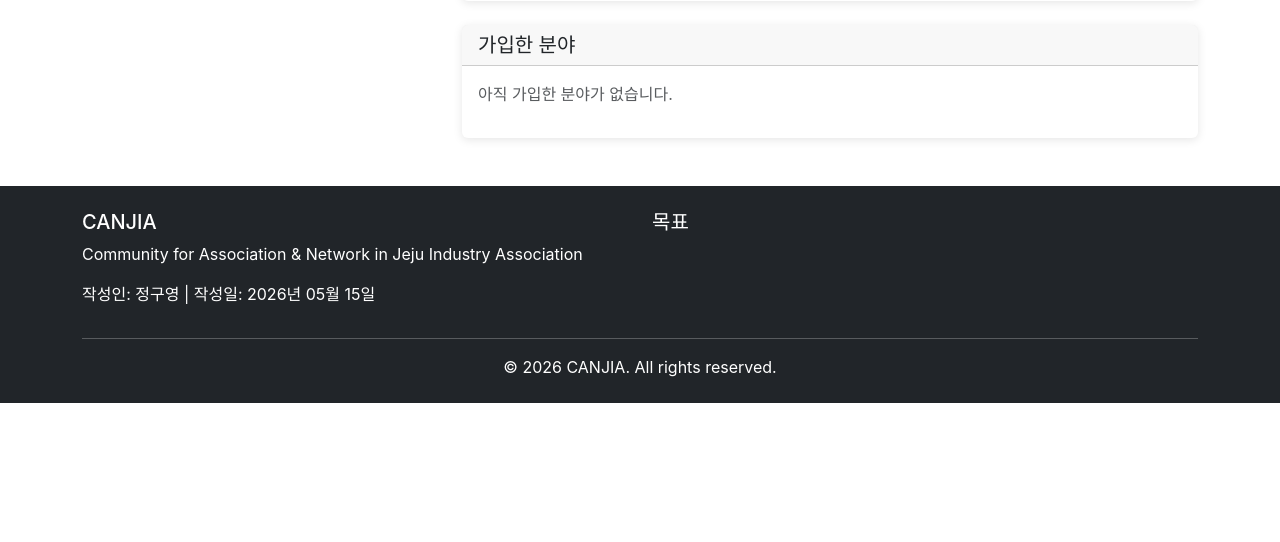
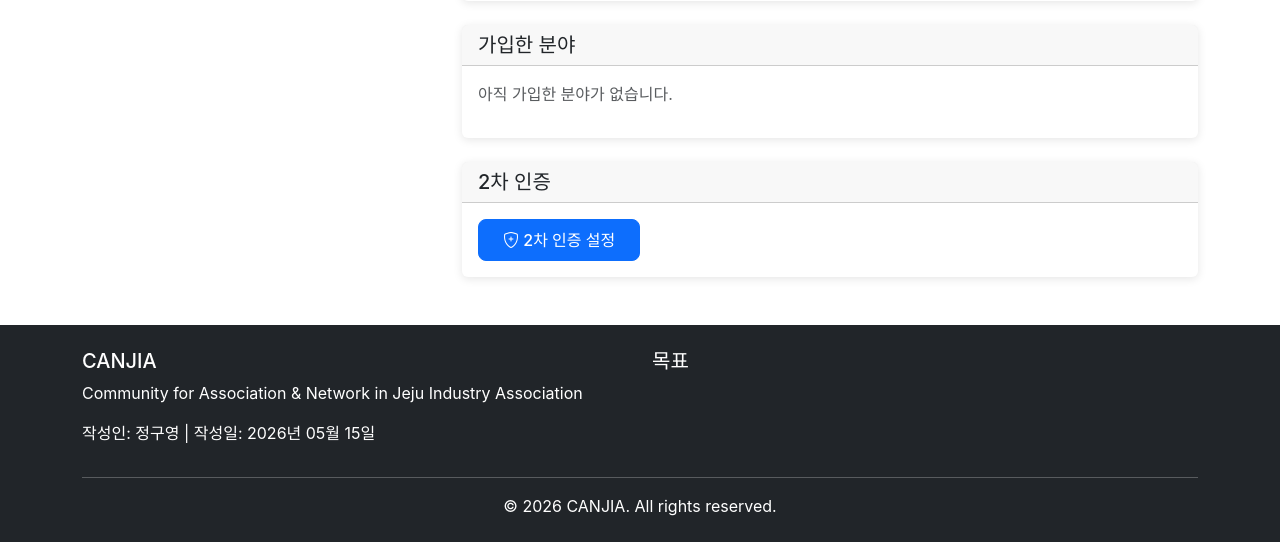
Before and after one commit to a71143055/CANJIA0518, a Flask app: page /profile in a window 1280 px wide. Shown: the part 551-1093 px from the top of the page. Before the commit the page ends 954 px from the top, so only its background shows below. Run offline with Flask 3, Linux system fonts and the light colour scheme; the visitor is signed in with stand-in values (Sample User, id 1).

Commit message:
CANJIA0518

```diff
--- a/templates/base.html
+++ b/templates/base.html
@@ -49,6 +49,11 @@
                     <li class="nav-item">
                         <a class="nav-link" href="{{ url_for('login') }}">
                             <i class="bi bi-box-arrow-in-right"></i> 로그인
+                        </a>
+                    </li>
+                    <li class="nav-item">
+                        <a class="nav-link" href="{{ url_for('register') }}">
+                            <i class="bi bi-person-plus"></i> 회원가입
                         </a>
                     </li>
                     {% endif %}
--- a/templates/profile.html
+++ b/templates/profile.html
@@ -88,6 +88,31 @@
                 {% endif %}
             </div>
         </div>
+
+        <div class="card mt-4">
+            <div class="card-header">
+                <h5 class="mb-0">2차 인증</h5>
+            </div>
+            <div class="card-body">
+                {% if user.two_factor_enabled %}
+                <div class="alert alert-success">
+                    <i class="bi bi-shield-check"></i> 2차 인증이 활성화되어 있습니다.
+                </div>
+                <form action="{{ url_for('two_factor_disable') }}" method="POST" onsubmit="return confirm('정말 2차 인증을 비활성화하시겠습니까?');">
+                    <button type="submit" class="btn btn-danger">
+                        <i class="bi bi-shield-x"></i> 2차 인증 비활성화
+                    </button>
+                </form>
+                {% else %}
+                <div class="alert alert-warning">
+                    <i class="bi bi-shield-exclamation"></i> 2차 인증이 비활성화되어 있습니다.
+                </div>
+                <a href="{{ url_for('two_factor_setup') }}" class="btn btn-primary">
+                    <i class="bi bi-shield-plus"></i> 2차 인증 설정
+                </a>
+                {% endif %}
+            </div>
+        </div>
     </div>
 </div>
 {% endblock %}
```
Also changed, not shown: templates/dashboard.html (+8 -0 lines), templates/index.html (+5 -2 lines).
